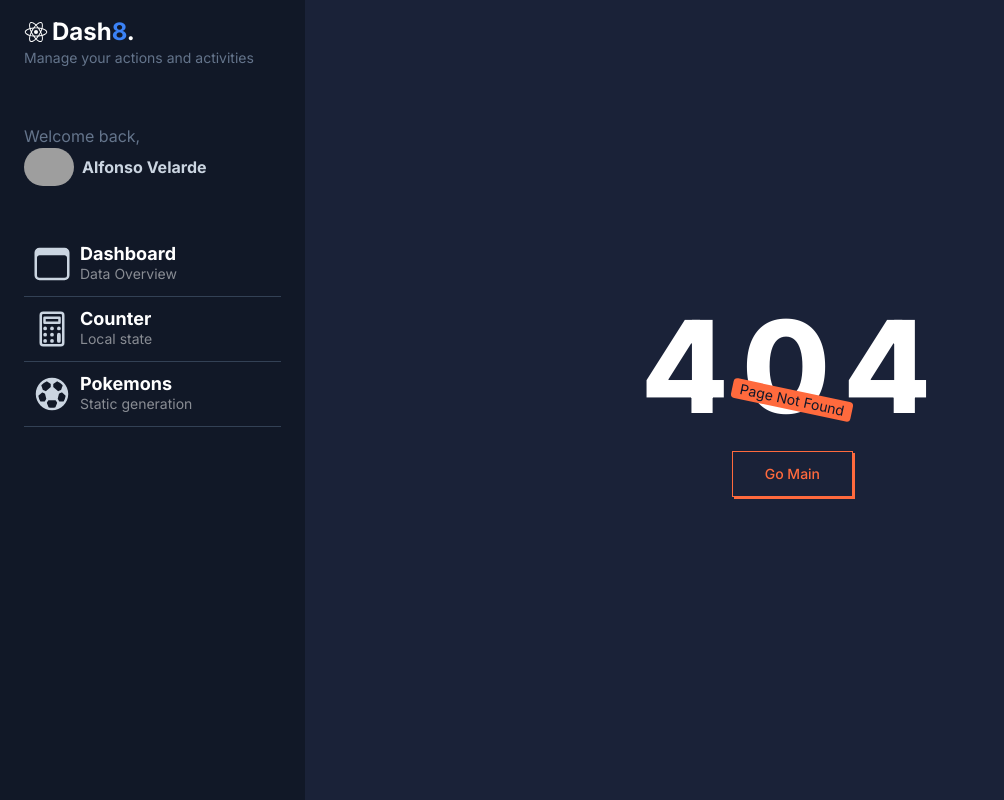
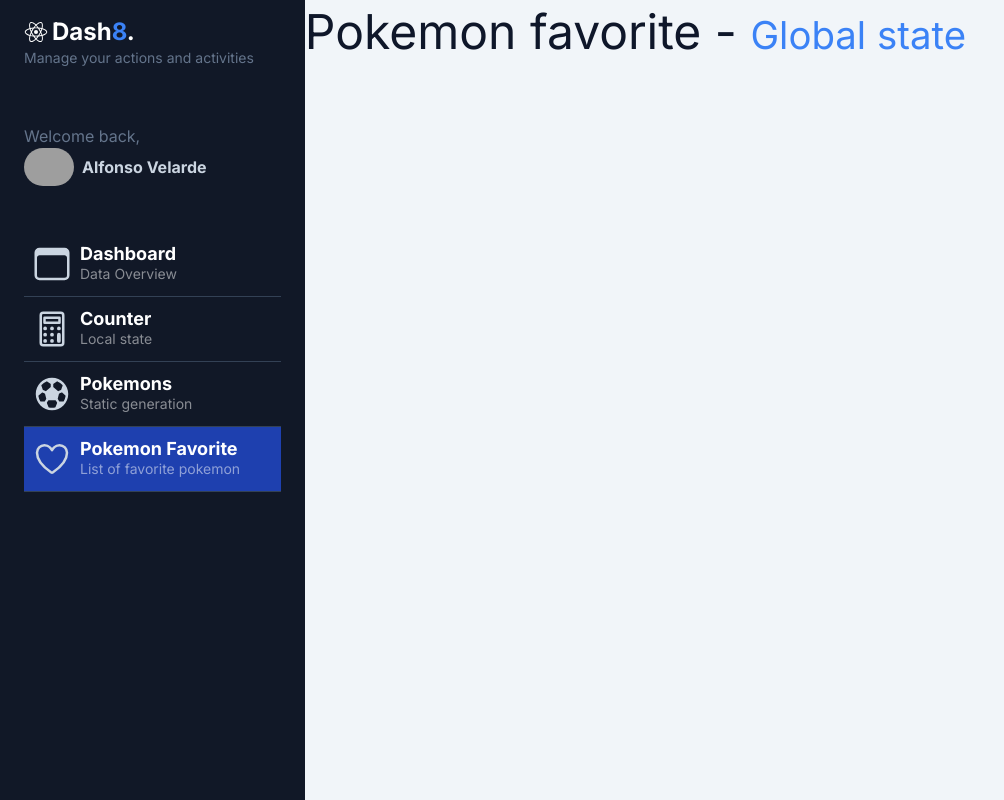
Before and after one commit to ChuckmonsterXlx/my-dashboard, a Next.js app: page /dashboard/favorites in a window 1280 px wide. Before the commit this address had no page. Shown: the whole page, without its empty margins (0-1004 px from the left). Built offline with nearby package versions, Linux system fonts and the light colour scheme; grey boxes are pictures that could not be loaded.

Commit message:
the favorite pokemon page was added

```diff
--- a/src/app/components/Sidebar.tsx
+++ b/src/app/components/Sidebar.tsx
@@ -3,6 +3,7 @@ import {
   IoBrowsersOutline,
   IoCalculatorOutline,
   IoFootball,
+  IoHeartOutline,
   IoLogoReact,
 } from "react-icons/io5";
 import { SidebarMenuItem } from "./SidebarMenuItem";
@@ -25,6 +26,12 @@ const menuItems = [
     icon: <IoFootball size={40} />,
     title: "Pokemons",
     subTitle: "Static generation",
+  },
+  {
+    path: "/dashboard/favorites",
+    icon: <IoHeartOutline size={40} />,
+    title: "Pokemon Favorite",
+    subTitle: "List of favorite pokemon",
   },
 ];
 
--- /dev/null
+++ b/src/app/dashboard/favorites/page.tsx
@@ -0,0 +1,23 @@
+import { PokemonGrid, PokemonsResponse, SimplePokemon } from "@/pokemons";
+import { Metadata } from "next";
+
+export async function generateMetadata(): Promise<Metadata> {
+  return {
+    title: "Pokemon favorite",
+    description: "List of favorite pokemon",
+  };
+}
+
+export default async function PokemonsPage() {
+  const pokemons: SimplePokemon[] = [];
+
+  return (
+    <div className="flex flex-col">
+      <span className="my-2 text-5xl">
+        Pokemon favorite - <small className="text-blue-500">Global state</small>
+      </span>
+
+      <PokemonGrid pokemons={pokemons} />
+    </div>
+  );
+}
--- a/src/app/dashboard/pokemons/page.tsx
+++ b/src/app/dashboard/pokemons/page.tsx
@@ -30,7 +30,7 @@ export default async function PokemonsPage() {
   return (
     <div className="flex flex-col">
       <span className="my-2 text-5xl">
-        <small>Static</small> list of pokemons
+        <small className="text-blue-500">Static</small> list of pokemons
       </span>
 
       <PokemonGrid pokemons={pokemons} />
```
